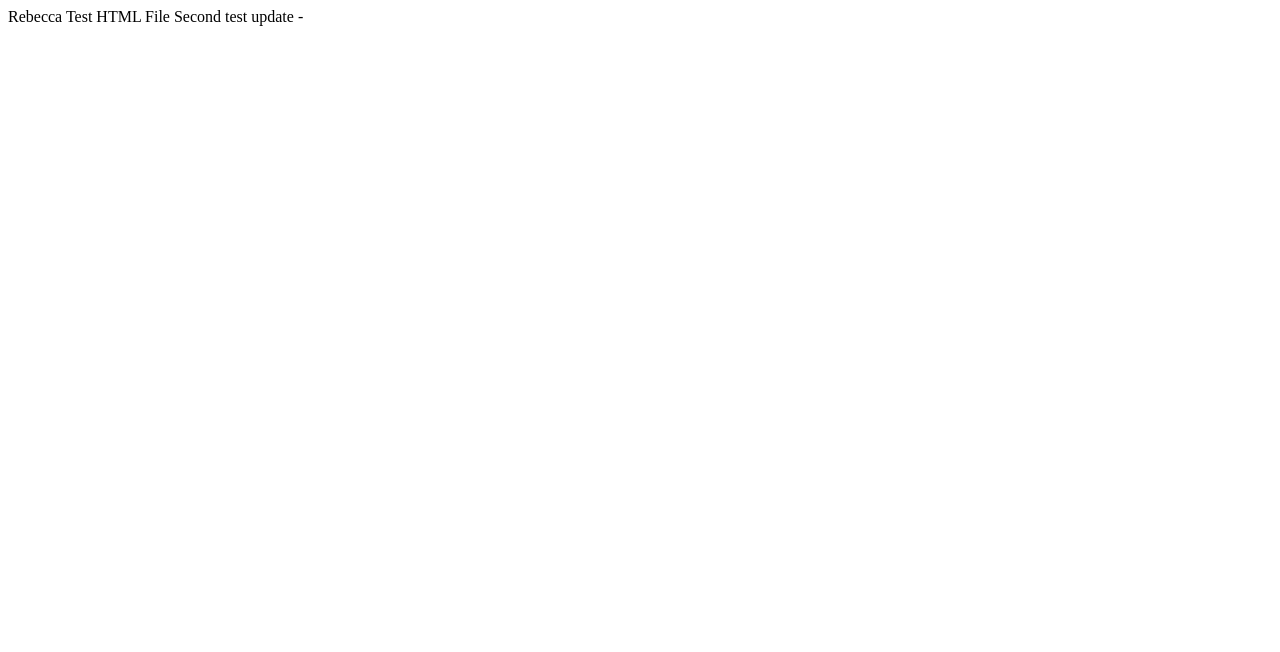
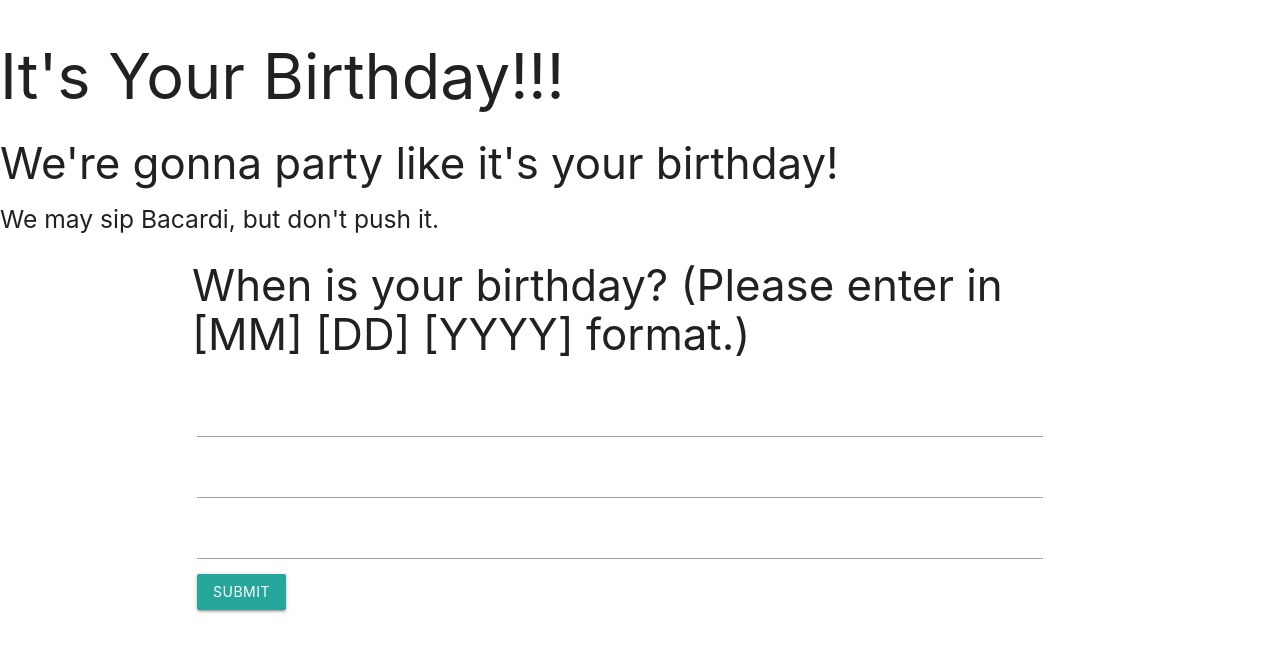
Before and after one commit to strikerst09/Project1, a plain HTML site: page index.html in a window 1280 px wide. Drawn offline with nearby package versions, Linux system fonts and the light colour scheme.

Commit message:
initial html looks turrible

```diff
--- a/index.html
+++ b/index.html
@@ -1,3 +1,39 @@
-Rebecca Test HTML File
+<html lang="en">
 
-Second test update -
+<head>
+    <meta charset="UTF-8">
+    <meta name="viewport" content="width=device-width, initial-scale=1.0">
+    <meta http-equiv="X-UA-Compatible" content="ie=edge">
+    <title>It's Your Birthday!!!</title>
+    <!-- Loading Google Fonts -->
+    <link href="https://fonts.googleapis.com/icon?family=Material+Icons" rel="stylesheet">
+    <!-- Compiled and minified CSS -->
+    <link rel="stylesheet" href="https://cdnjs.cloudflare.com/ajax/libs/materialize/1.0.0/css/materialize.min.css">
+    <link rel="stylesheet" href="assets/css/style.css">
+</head>
+
+<body>
+    <h1>It's Your Birthday!!!</h1>
+    <h3>We're gonna party like it's your birthday!</h3>
+    <h5>We may sip Bacardi, but don't push it.</h5>
+
+    <div class="container">
+        <div class="row col m12">
+            <h3>When is your birthday? (Please enter in [MM] [DD] [YYYY] format.)</h3>
+            <div class="input-field inline">
+            <input type="text" id="month" class="datepicker">
+            <input type="text" id="date" class="datepicker">
+            <input type="text" id="year" class="datepicker">
+            <button type="submit" class="btn waves-effect waves-light" id="submitBtn">Submit</button>
+        </div>
+        </div>
+    </div>
+
+
+
+    <!--JavaScript at end of body for optimized loading-->
+    <script type="text/javascript" src="js/materialize.min.js"></script>
+    <script src="https://code.jquery.com/jquery.js"></script>
+</body>
+
+</html>
```
